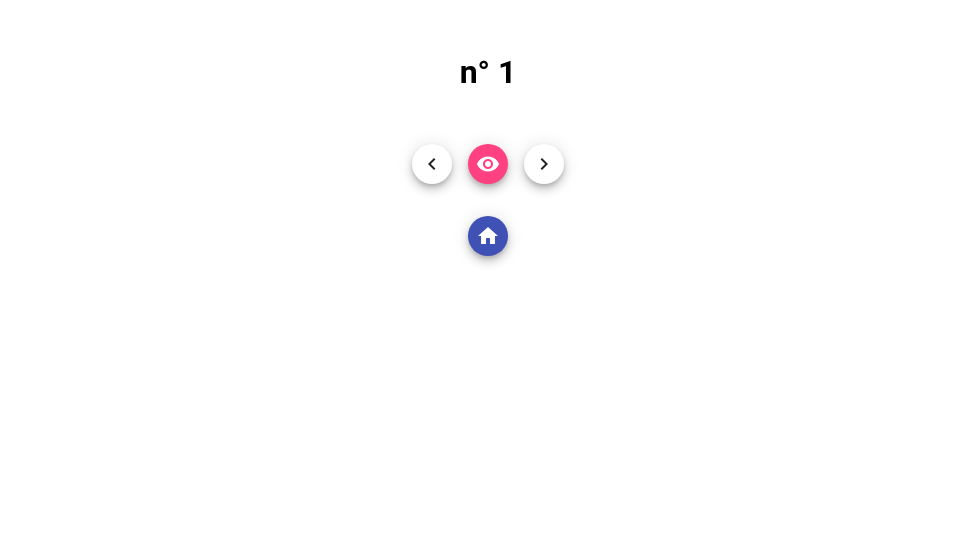
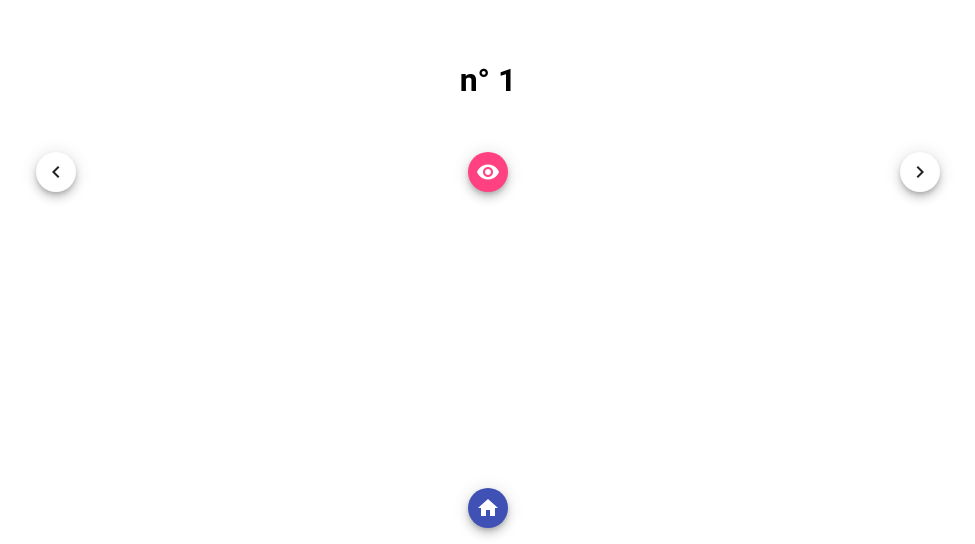
Before and after one commit to mrizzello/pictionary, an Angular app: page /game in a window 1280 px wide. Shown: the part 256-800 px from the top of the page, without its empty margins (152-1127 px from the left). Built offline with nearby package versions, Linux system fonts and the light colour scheme.

Commit message:
feat: restructure game component layout and improve button organization

```diff
--- a/src/app/game/game.html
+++ b/src/app/game/game.html
@@ -2,19 +2,25 @@
   <h1>{{ word() }}</h1>
 
   <div class="navigation-buttons">
+    <div>
       <a mat-mini-fab aria-label="previous" (click)="previous()" color="tonal">
         <mat-icon>keyboard_arrow_left</mat-icon>
       </a>
+    </div>
+    <div>
       <a mat-mini-fab color="accent" aria-label="visibility" (mousedown)="show()" (mouseup)="hide()" (mouseleave)="hide()">
         <mat-icon>visibility</mat-icon>
       </a>
+    </div>
+    <div>
       <a mat-mini-fab aria-label="next" (click)="next()" color="tonal">
         <mat-icon>keyboard_arrow_right</mat-icon>
       </a>
     </div>
-  <div class="navigation-buttons">
+  </div>
+</div>
+<div class="navigation-buttons home-button">
   <a mat-mini-fab routerLink="/" color="primary" aria-label="Home">
     <mat-icon>home</mat-icon>
   </a>
 </div>
-</div>
--- a/src/app/game/game.scss
+++ b/src/app/game/game.scss
@@ -1,5 +1,6 @@
 :host {
   display: flex;
+  flex-direction: column; /* Changed to column */
   height: 100%;
   width: 100%;
   justify-content: center;
@@ -11,9 +12,29 @@
   flex-direction: column;
   align-items: center;
   gap: 2rem;
+  width: 100%;
+  flex-grow: 1; /* Allow game-container to grow */
+  justify-content: center; /* Center content vertically within its space */
+}
+
+.home-button {
+  margin-top: auto; /* Push to the bottom */
+  margin-bottom: 1rem; /* Add some space from the bottom */
 }
 
 .navigation-buttons {
   display: flex;
   gap: 1rem;
+  width: 100%;
+
+  > div {
+    flex: 1 1 33.33%;
+    display: flex;
+    justify-content: center;
+    align-items: center;
+  }
+
+  &.home-button{
+    justify-content: center;
+  }
 }
```
Lines whose indentation alone changed are shown as unchanged.
